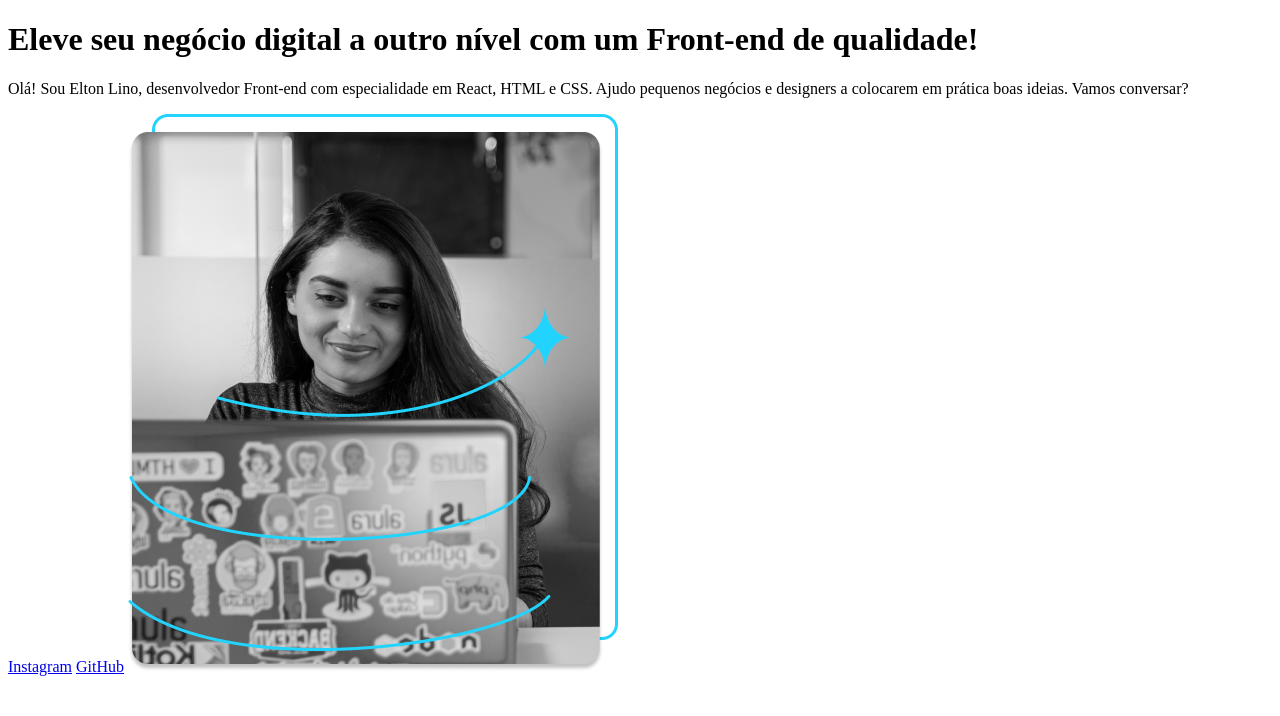
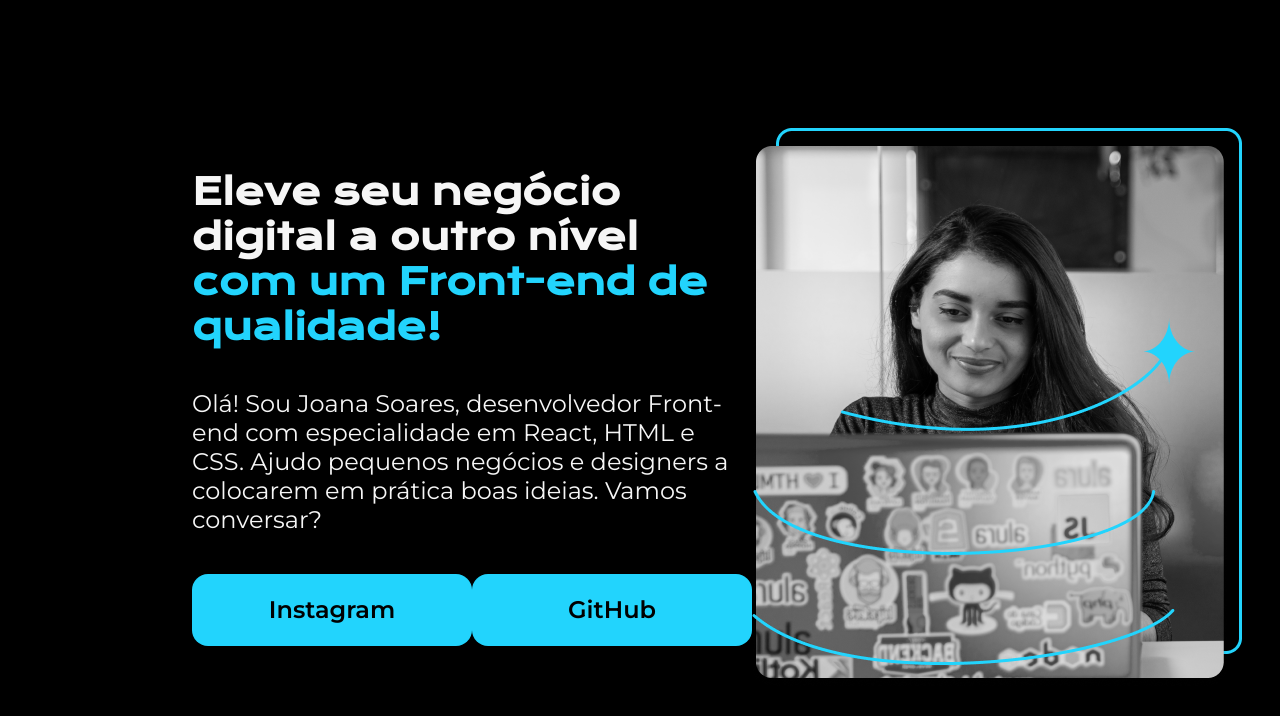
Before and after one commit to EltonLino/portif-lio, a plain HTML site: page index.html in a window 1280 px wide. Drawn offline with nearby package versions, Linux system fonts and the light colour scheme.

Commit message:
Desenvolvimento

```diff
--- a/index.html
+++ b/index.html
@@ -4,18 +4,24 @@
     <meta charset="UTF-8">
     <meta name="viewport" content="width=device-width, initial-scale=1.0">
     <title>Portifolio</title>
+    <link rel="stylesheet" href="style.css">
 </head>
 <body>
     <header></header>
-    <main>
-        <h1>
-            Eleve seu negócio digital a outro nível
-            <strong>com um Front-end de qualidade!</strong>
-        </h1>
-        <p>Olá! Sou Elton Lino, desenvolvedor Front-end com especialidade em React, HTML e CSS. Ajudo pequenos negócios e designers a colocarem em prática boas ideias. Vamos conversar?</p>
-        <a href="https://www.instagram.com/eltonblino/">Instagram</a>
-        <a href="https://github.com/EltonLino">GitHub</a>
-        <img src="imagem.png" alt="Imagem de Elton Lino programando">
+    <main class="apresentacao">
+        <section class="apresentacao__conteudo">
+            <h1 class="apresentacao__conteudo__titulo">
+                Eleve seu negócio digital a outro nível
+                <strong class="titulo-destaque">com um Front-end de qualidade!</strong>
+            </h1>
+            <p class="apresentacao__conteudo__texto">Olá! Sou Joana Soares, desenvolvedor Front-end com especialidade em React, HTML e CSS.
+                Ajudo pequenos negócios e designers a colocarem em prática boas ideias. Vamos conversar?</p>
+            <div class="apresentacao__links">
+                <a class="apresentacao__links__link" href="https://www.instagram.com/eltonblino/">Instagram</a>
+                <a class="apresentacao__links__link" href="https://github.com/EltonLino">GitHub</a>
+            </div>
+        </section>
+        <img src="imagem.png" alt="Imagem de Joana Soares programando">
     </main>
     <footer></footer>
 </body>
--- /dev/null
+++ b/style.css
@@ -0,0 +1,59 @@
+@import url('https://fonts.googleapis.com/css2?family=Krona+One&family=Montserrat:wght@100..900&display=swap');
+*{
+    margin: 0;
+    padding: 0;
+}
+
+body {
+    height: 100vh;
+    box-sizing: border-box;
+    background-color: black;
+    color: #F6F6F6;
+}
+
+.titulo-destaque {
+    color: #22D4FD;
+}
+
+.apresentacao{
+    margin: 10% 15%;
+    display: flex;
+    align-items: center;
+    justify-content: space-between;
+}
+
+.apresentacao__conteudo{
+    width: 615px;
+    display: flex;
+    flex-direction: column;
+    gap: 40px;
+
+}
+
+.apresentacao__conteudo__titulo{
+    font-size: 36px;
+    font-family: "Krona One", sans-serif;
+}
+
+.apresentacao__conteudo__texto{
+    font-size: 24px;
+    font-family: "Montserrat", sans-serif;
+}
+
+.apresentacao__links{
+    display: flex;
+    justify-content: space-between;
+}
+
+.apresentacao__links__link{
+    background-color: #22D4FD;
+    width: 280px;
+    text-align: center;
+    border-radius: 16px;
+    font-size: 24px;
+    font-family: "Montserrat", sans-serif;
+    font-weight: 600;
+    padding: 21.5px 0;
+    text-decoration: none;
+    color: #000000;
+}
```
